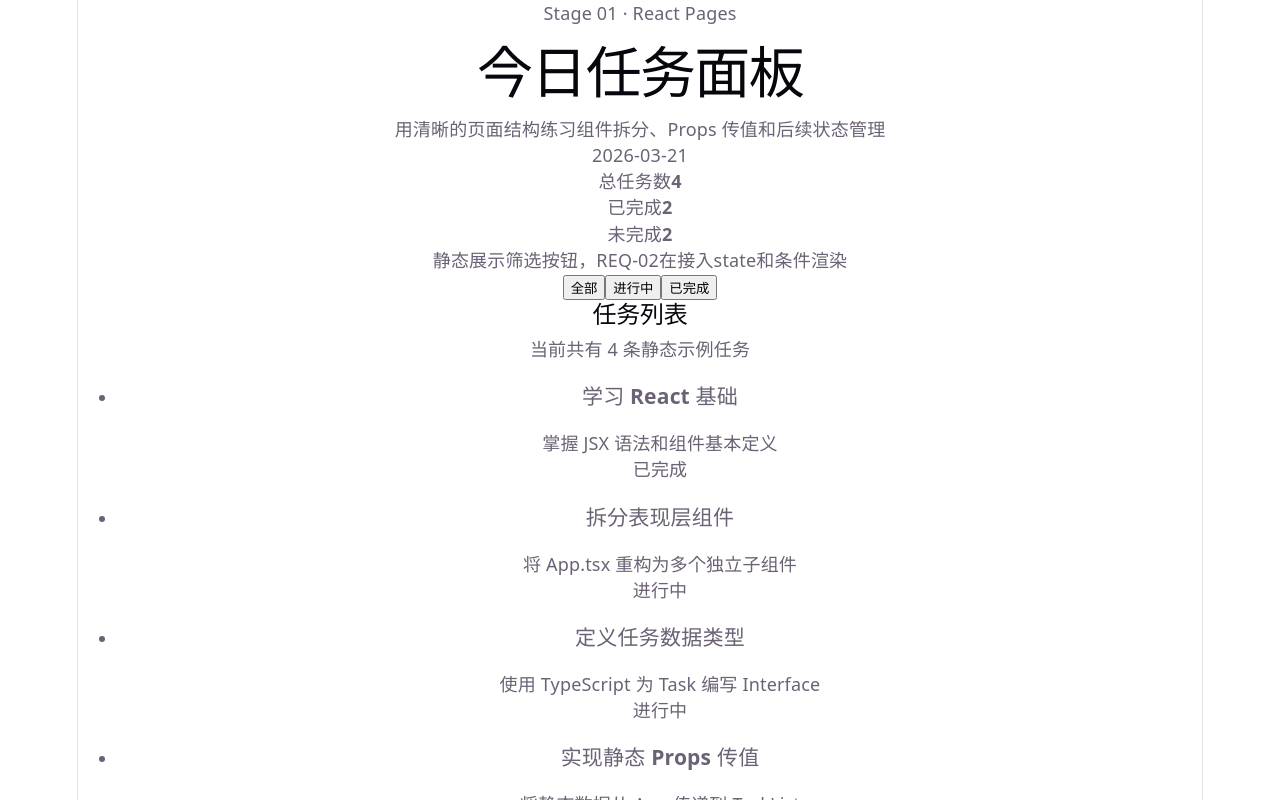
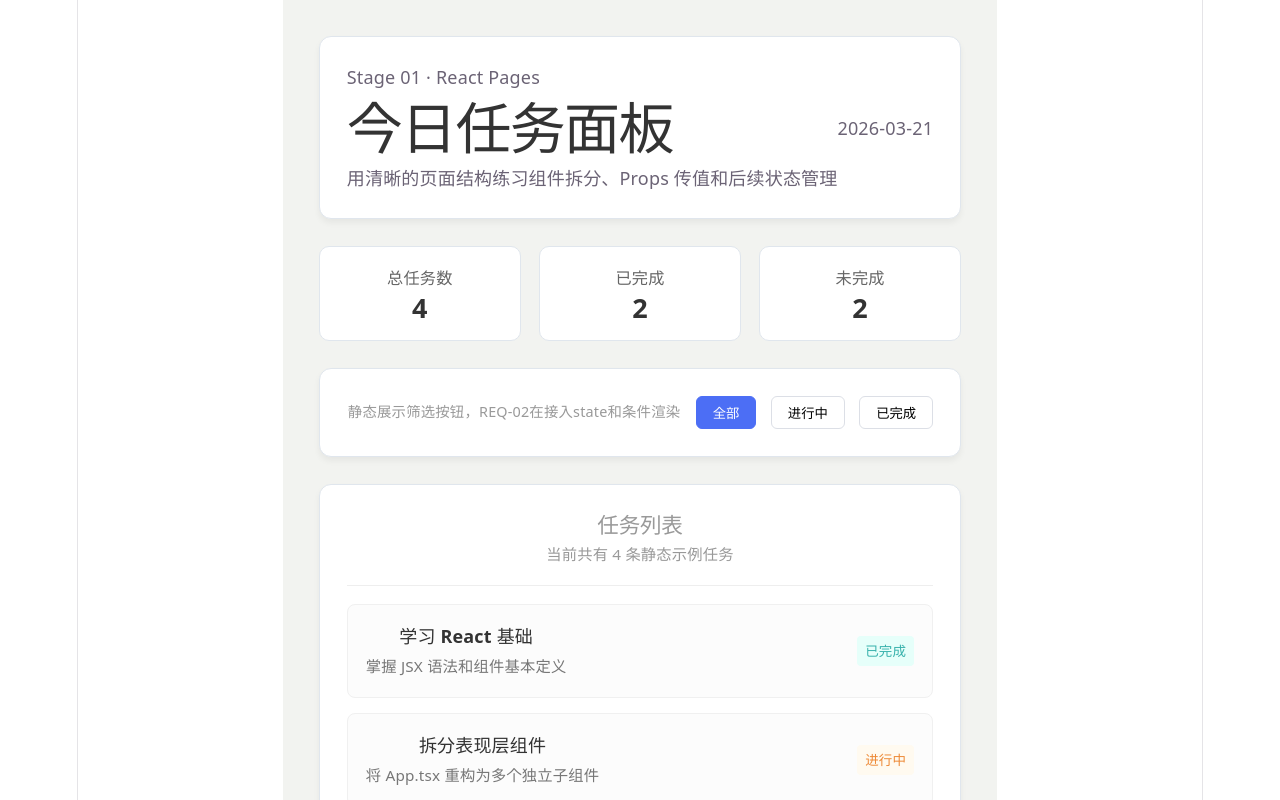
Before and after one commit to ch3erry/editor-roadmap, a React (Vite) app in the folder stage-01-react-pages/app/: page / in a window 1280 px wide. Shown: the top 800 px of the page. Built offline with nearby package versions, Linux system fonts and the light colour scheme.

Commit message:
feat: 通过编写css，完成页面的基本静态布局

```diff
--- a/stage-01-react-pages/app/src/App.css
+++ b/stage-01-react-pages/app/src/App.css
@@ -1,184 +1,127 @@
-.counter {
-  font-size: 16px;
-  padding: 5px 10px;
-  border-radius: 5px;
-  color: var(--accent);
-  background: var(--accent-bg);
-  border: 2px solid transparent;
-  transition: border-color 0.3s;
-  margin-bottom: 24px;
-
-  &:hover {
-    border-color: var(--accent-border);
-  }
-  &:focus-visible {
-    outline: 2px solid var(--accent);
-    outline-offset: 2px;
-  }
+/* 1. 基础容器：居中并且限制最大宽度*/
+.app-container {
+  max-width: 800px;
+  margin: 0 auto;
+  padding: 2rem;
+  background-color: #F2F3F0;
+  min-height: 100vh; /* 页面填满整个视口 */
 }
 
-.hero {
-  position: relative;
-
-  .base,
-  .framework,
-  .vite {
-    inset-inline: 0;
-    margin: 0 auto;
+/* 2. 通用面板类：实现卡片感的核心*/
+.panel {
+  background: #ffffff;
+  border-radius: 12px;
+  padding: 1.5rem;
+  margin-bottom: 1.5rem;
+  box-shadow: 0 4px 6px rgba(0, 0, 0, 0.05);
+  border: 1px solid #e0e6ed;
 }
 
-  .base {
-    width: 170px;
-    position: relative;
-    z-index: 0;
+/* 3. 顶部的页眉区域*/
+/* 外层：控制左右分布 */
+.header-section {
+  display: flex;
+  justify-content: space-between; /* 左右两端对齐 */
+  align-items: center;
 }
 
-  .framework,
-  .vite {
-    position: absolute;
+/* 内层：控制文字垂直排列 */
+.header-text-group {
+  display: flex;
+  flex-direction: column;         /* 关键：强制文字垂直排列 */
+  align-items: flex-start;        /* 确保文字全部左对齐 */
+  text-align: left;               /* 针对文字内容的左对齐 */
+  gap: 4px;                       /* 控制 p 和 h1 之间的间距 */
 }
 
-  .framework {
-    z-index: 1;
-    top: 34px;
-    height: 28px;
-    transform: perspective(2000px) rotateZ(300deg) rotateX(44deg) rotateY(39deg)
-      scale(1.4);
+/* 细节微调：消除 h1 默认的自带外边距，防止顶开布局 */
+.header-text-group .title {
+  color: #333;
+  margin: 0;
+  line-height: 1.2;
 }
 
-  .vite {
-    z-index: 0;
-    top: 107px;
-    height: 26px;
-    width: auto;
-    transform: perspective(2000px) rotateZ(300deg) rotateX(40deg) rotateY(39deg)
-      scale(0.8);
-  }
+/* 日期微调 */
+.date-badge {
+  white-space: nowrap;            /* 防止日期换行 */
+  margin-top: 4px;                /* 如果顶部对齐，加点位移让它和第一行文字平齐 */
 }
 
-#center {
+/* 4. 统计卡片区域：横向排列 */
+.summary-section {
+  display: flex;
+  gap: 1rem;
+  margin-bottom: 1.5rem;
+}
+.summary-card {
+  flex: 1; /* 平分空间 */
+  background: white;
+  padding: 1rem;
+  border-radius: 10px;
+  border: 1px solid #e0e6ed;
   display: flex;
   flex-direction: column;
-  gap: 25px;
-  place-content: center;
-  place-items: center;
-  flex-grow: 1;
-
-  @media (max-width: 1024px) {
-    padding: 32px 20px 24px;
-    gap: 18px;
-  }
+  align-items: center;
 }
 
-#next-steps {
+.summary-card .label { color: #666; font-size: 0.9rem; }
+.summary-card .value { font-size: 1.5rem; color: #333; margin-top: 4px; }
+
+/* 5. 筛选过滤区域 */
+.filter-group {
   display: flex;
-  border-top: 1px solid var(--border);
-  text-align: left;
-
-  & > div {
-    flex: 1 1 0;
-    padding: 32px;
-    @media (max-width: 1024px) {
-      padding: 24px 20px;
+  align-items: center;
+  gap: 0.8rem;
 }
+.prompt-text { color: #999; font-size: 0.8rem; flex-grow: 1; margin: 0; }
+.filter-btn {
+  padding: 6px 16px;
+  border: 1px solid #dcdfe6;
+  background: white;
+  border-radius: 6px;
+  cursor: pointer;
+  transition: all 0.2s;
+}
+.filter-btn.active {
+  background: #4c6ef5;
+  color: white;
+  border-color: #4c6ef5;
 }
 
-  .icon {
-    margin-bottom: 16px;
-    width: 22px;
-    height: 22px;
+/* 6. 任务列表区域 */
+.task-list-header {
+  border-bottom: 1px solid #eee;
+  padding-bottom: 1rem;
+  margin-bottom: 1rem;
 }
+.task-list-header h2 { color: #999; margin: 0; font-size: 1.2rem; }
+.task-meta { font-size: 0.85rem; color: #999; margin: 4px 0 0; }
 
-  @media (max-width: 1024px) {
-    flex-direction: column;
-    text-align: center;
-  }
-}
-
-#docs {
-  border-right: 1px solid var(--border);
-
-  @media (max-width: 1024px) {
-    border-right: none;
-    border-bottom: 1px solid var(--border);
-  }
-}
-
-#next-steps ul {
+.task-list {
   list-style: none;
   padding: 0;
+  margin: 0;
+}
+.task-item-wrapper {
+  margin-bottom: 0.8rem;
+}
+.task-item {
   display: flex;
-  gap: 8px;
-  margin: 32px 0 0;
+  justify-content: space-between;
+  align-items: center;
+  padding: 1rem;
+  background: #fcfcfc;
+  border-radius: 8px;
+  border: 1px solid #f0f0f0;
+}
+.task-info h3 { margin: 0; font-size: 1rem; color: #333; }
+.task-info p { margin: 4px 0 0; font-size: 0.85rem; color: #777; }
 
-  .logo {
-    height: 18px;
+/* 状态标签 */
+.status-badge {
+  font-size: 0.75rem;
+  padding: 2px 8px;
+  border-radius: 4px;
 }
-
-  a {
-    color: var(--text-h);
-    font-size: 16px;
-    border-radius: 6px;
-    background: var(--social-bg);
-    display: flex;
-    padding: 6px 12px;
-    align-items: center;
-    gap: 8px;
-    text-decoration: none;
-    transition: box-shadow 0.3s;
-
-    &:hover {
-      box-shadow: var(--shadow);
-    }
-    .button-icon {
-      height: 18px;
-      width: 18px;
-    }
-  }
-
-  @media (max-width: 1024px) {
-    margin-top: 20px;
-    flex-wrap: wrap;
-    justify-content: center;
-
-    li {
-      flex: 1 1 calc(50% - 8px);
-    }
-
-    a {
-      width: 100%;
-      justify-content: center;
-      box-sizing: border-box;
-    }
-  }
-}
-
-#spacer {
-  height: 88px;
-  border-top: 1px solid var(--border);
-  @media (max-width: 1024px) {
-    height: 48px;
-  }
-}
-
-.ticks {
-  position: relative;
-  width: 100%;
-
-  &::before,
-  &::after {
-    content: '';
-    position: absolute;
-    top: -4.5px;
-    border: 5px solid transparent;
-  }
-
-  &::before {
-    left: 0;
-    border-left-color: var(--border);
-  }
-  &::after {
-    right: 0;
-    border-right-color: var(--border);
-  }
-}
+.status-badge.done { background: #e6fffa; color: #38b2ac; }
+.status-badge.todo { background: #fffaf0; color: #ed8936; }
--- a/stage-01-react-pages/app/src/App.tsx
+++ b/stage-01-react-pages/app/src/App.tsx
@@ -5,10 +5,15 @@ function App() {
     <main className='app-container'>
       {/* 1. 顶部页眉区域 */}
       <header className="panel header-section">
-        <p className="stage-tag">Stage 01 · React Pages</p>
-        <h1 className="title">今日任务面板</h1>
-        <p className="description">用清晰的页面结构练习组件拆分、Props 传值和后续状态管理</p>
-        <time className="date-badge">2026-03-21</time>
+        {/* 左侧容器：内部文字依然是从上到下排列 */}
+        <div className="header-text-group">
+          <p className="stage-tag">Stage 01 · React Pages</p>
+          <h1 className="title">今日任务面板</h1>
+          <p className="description">用清晰的页面结构练习组件拆分、Props 传值和后续状态管理</p>
+        </div>
+
+        {/* 右侧：日期 */}
+        <time dateTime="2026-03-21">2026-03-21</time>
       </header>
 
       {/* 2. 统计卡片区域 */}
```
Also changed, not shown: 1 other file (tests, documents, lock files or other folders). Lines whose indentation alone changed are shown as unchanged.
